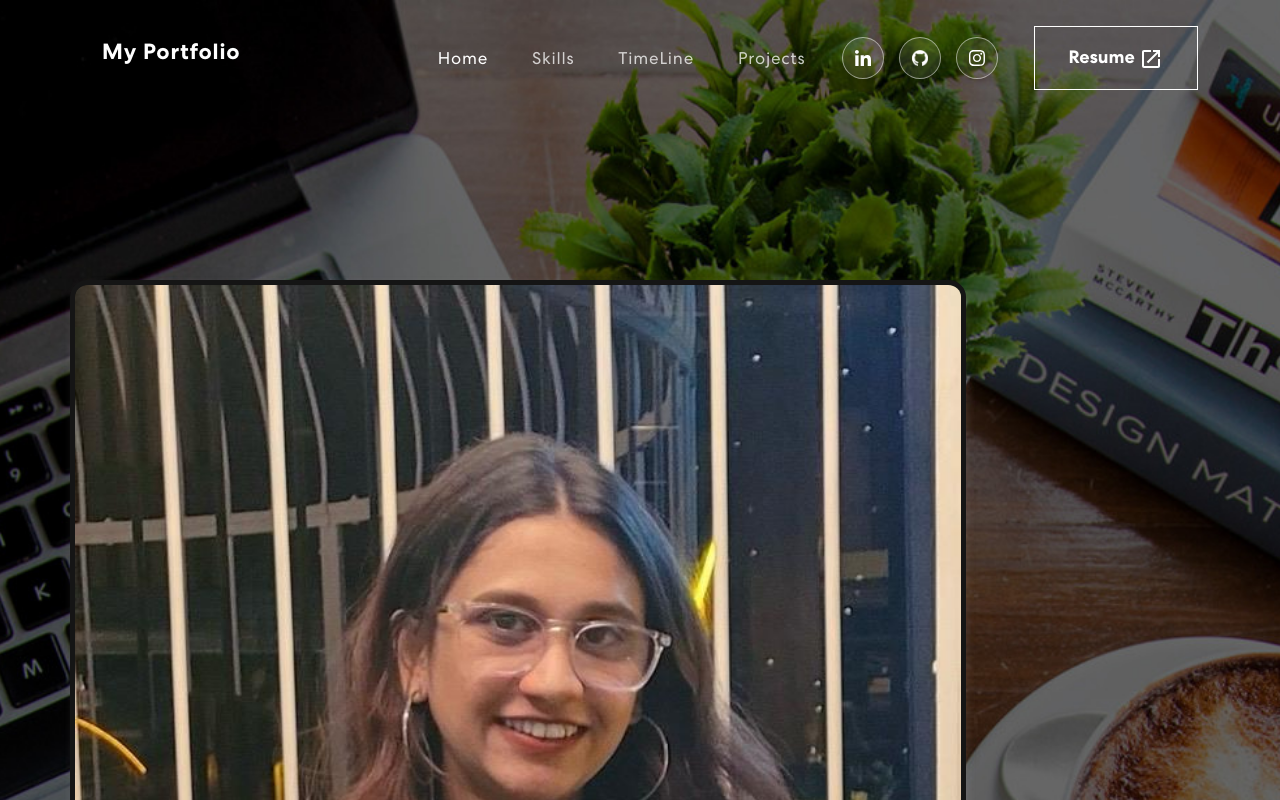
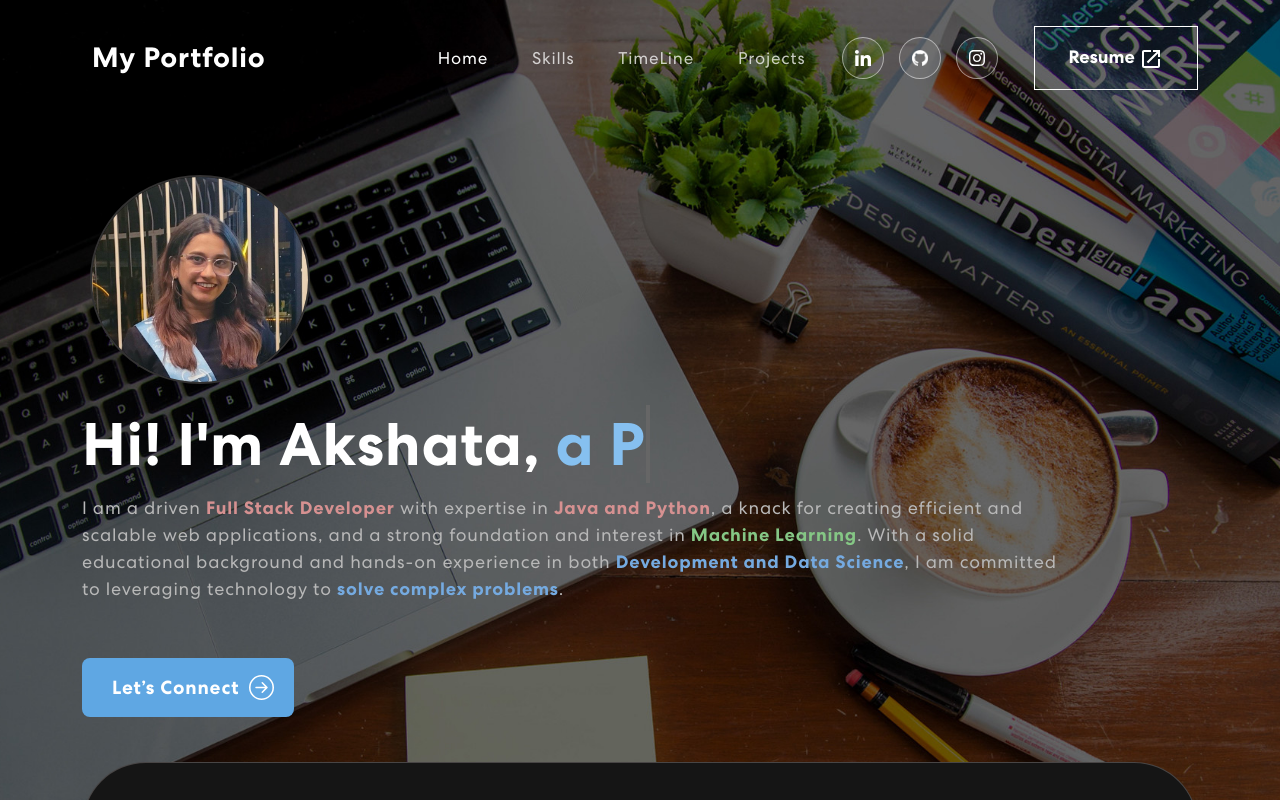
Before and after one commit to disha3006/My-Portfolio, a React (Create React App) app: page / in a window 1280 px wide. Shown: the top 800 px of the page. Built offline with nearby package versions, Linux system fonts and the light colour scheme.

Commit message:
Update App.css

```diff
--- a/src/App.css
+++ b/src/App.css
@@ -14,6 +14,7 @@
 	src: url('./assets/font/CentraNo2-Book.ttf');
 	font-weight: 400;
 }
+@import url('https://fonts.googleapis.com/css2?family=Inter:wght@100..900&display=swap');
 
 /************ Default Css ************/
 * {
@@ -268,22 +269,23 @@ nav.navbar .navbar-toggler[aria-expanded="true"] .navbar-toggler-icon {
 .tagline {
   font-weight: 700;
   letter-spacing: 0.8px;
-  padding: 6px 10px;
+  /* padding: 6px 10px; */
   /* background: linear-gradient(90.21deg, rgba(128, 127, 128, 0.687) -5.91%, rgba(63, 63, 64, 0.703) 111.58%); */
   /* border: 0.5px solid rgba(255, 255, 255, 0.5); */
-  font-size: 22px;
+  font-size: 28px;
+  margin-top: 10px;
   margin-left: 10px;
   margin-bottom: 12px;
 }
 
 /************ Banner Css ************/
 .banner {
-  margin-top: 0;
   padding: 260px 0 100px 0;
   background-image: url('./assets/img/background2.jpeg');
   background-position: top center;
   background-size: cover;
   background-repeat: no-repeat;
+  position: relative; /* Added for SVG positioning */
 }
 
 .banner h1 {
@@ -313,7 +315,7 @@ nav.navbar .navbar-toggler[aria-expanded="true"] .navbar-toggler-icon {
 .banner button svg {
   font-size: 25px;
   margin-left: 10px;
-  color: #dde2e7;
+  color: #ffffff;
   transition: 0.3s ease-in-out;
   line-height: 1;
 }
@@ -322,17 +324,18 @@ nav.navbar .navbar-toggler[aria-expanded="true"] .navbar-toggler-icon {
   margin-left: 25px;
 
 }
-/* .banner img {
-  animation: updown 3s linear infinite;
-} */
+.banner img {
+  width: 220px;
+  border-radius: 50%;
+  margin-left: 90px;
+  margin-bottom: 30px;
+  margin-top: -65px;
+  border: 2px solid #333232;
+}
 
-.banner img {
-  width: 70%;
-  box-shadow: 2px 4px 8px rgba(238, 230, 230, 0.1);
-  border-radius: 2%;
-  margin-top: 40px;;
-  margin-left: 70px;
-  border: 5px solid #151515;
+.txt-rotate {
+  display: inline;
+  max-width: 300px; /* Adjust this value to fit your design */
 }
 
 @keyframes updown {
@@ -350,48 +353,134 @@ nav.navbar .navbar-toggler[aria-expanded="true"] .navbar-toggler-icon {
   border-right: 0.08em solid #666;
   color: #86c0f0;
 }
-@keyframes circle-animation {
-  0% {
-    transform: scale(0);
-    opacity: 1;
-  }
-  70% {
-    transform: scale(1.5);
-    opacity: 0.7;
-  }
-  100% {
-    transform: scale(2);
-    opacity: 0;
-  }
+/* Highlighting Effects */
+/* Highlighting Effects */
+.highlight-1,
+.highlight-2,
+.highlight-3 {
+  display: inline-block;
+  animation: popHighlight 1s  ease-out;
+}
+
+.highlight-1 {
+  color: rgb(214, 145, 145); /* Tomato */
+  animation-delay: 0s;
+  font-weight:bolder;
+}
+
+.highlight-2 {
+  color: #85c785; /* LimeGreen */
+  animation-delay: 1s;
+  font-weight:bolder;
+}
+
+.highlight-3 {
+  color: #75aae0; /* DodgerBlue */
+  animation-delay: 2s;
+  font-weight:bolder;
 }
 
 .connect-button {
   position: relative;
+  align-items: center; /* Center align items */
+  background: #5fa7e3;
+  color: #fff;
+  font-size: 18px;
+  font-weight: 500;
   overflow: hidden;
+  transition: all 0.3s ease;
+  padding: 10px 20px;
+  border-radius: 8px;
+  height: 59px;
 }
 
 .connect-button .highlight {
+  display: inline-flex;
   position: relative;
   z-index: 1;
+  text-decoration: none;
+  transition: color 0.3s ease;
+}
+
+.connect-button:hover .highlight {
+  color: rgb(53, 106, 150); /* Change to highlight color */
+}
+
+.connect-button a {
+  position: relative;
+  display: flex;
+  margin-left: 10px;
+  color: #fff;
+  text-decoration: none;
+  transition: all 0.3s ease;
+}
+
+.connect-button:hover a {
+  transform: translateX(5px); /* Example animation on hover */
+  color: #3b688d;
 }
 
 .connect-button::before {
   content: "";
   position: absolute;
+  width: 100%;
+  height: 100%;
+  background-color: rgba(255, 255, 255, 0.2);
+  top: 0;
+  left: 50%;
+  transform: translateX(-50%);
+  z-index: 0;
+  transition: all 0.3s ease;
+  border-radius: 8px;
+  opacity: 0;
+}
+
+.connect-button:hover::before {
+  height: 190%; /* Example highlight effect */
+  width: 120%;
+  opacity: 1;
+}
+
+.highlight-container {
+  position: relative;
+  display: inline-block;
+  margin-top: -20px;
+  margin-bottom: 10px;
+}
+
+/* .highlight {
+  position: relative;
+  z-index: 1;
+  padding: 0 8px;
+} */
+
+.connect-button::before {
+  content: '';
+  position: absolute;
   top: 50%;
-  right: 50%;
-  width: 100px;
-  height: 100px;
-  background: rgba(255, 255, 255, 0.495);
+  left: 50%;
+  width: 0;
+  height: 0;
+  background-color: transparent;
   border-radius: 50%;
-  transform: translate(-50%, -50%);
-  animation: circle-animation 1.5s infinite;
+  transition: width 0.4s ease, height 0.4s ease;
 }
+
+.connect-button:hover::before {
+  width: 300%;
+  height: 300%;
+  top: -100%;
+  left: -100%;
+  background-color: rgba(255, 255, 255, 0.2);
+}
+
+
 
 /************ Skills Css ************/
 .skill {
   padding: 0 0 50px 0;
   position: relative;
+
 }
 .skill-bx {
   background: #151515;
@@ -615,7 +704,7 @@ margin-top: 40px;
 
 /************ Projects Css ************/
 .contact {
-  background: linear-gradient(90.21deg, #4b213ae2 -5.91%, #1c1637db 111.58%);
+  background: linear-gradient(90.21deg, #1C1C1C -5.91%, #0d0d0d 111.58%);
   padding: 60px 0 200px 0;
 }
 .contact img {
@@ -624,6 +713,7 @@ margin-top: 40px;
 .contact h2 {
 	font-size: 45px;
 	font-weight: 700;
+  color: #88ba98;
   margin-bottom: 30px;
 }
 .contact .px-1 {
@@ -664,11 +754,11 @@ margin-top: 40px;
 }
 .contact form button {
   font-weight: 700;
-  color: #343030;
-  background-color: #fff;
+  color: #221e1e;
+  background-color: #88ba98;
   padding: 14px 48px;
   font-size: 18px;
-  margin-top: 25px;
+  margin-top: 45px;
   border-radius: 0;
   position: relative;
   transition: 0.3s ease-in-out;
@@ -682,7 +772,7 @@ margin-top: 40px;
 }
 .contact form button::before {
   content: "";
-  background: #261e28;
+  background: #516f5b;
   border: 1px solid #121212;
   width: 0;
   height: 100%;
@@ -698,48 +788,45 @@ margin-top: 40px;
 
 /************ Footer Css ************/
 
-/* .footer p {
-  margin: 0;
-  padding: 0.5em 0;
-} */
 .footer .contact-us p {
-  font-size: 16px;
+  font-size: 18px;
   line-height: 1.5;
   margin: 0;
-  padding: 0.2em 0;
+  text-align: left;
+  padding: 0.5em 0;
 }
 
 .footer .contact-us a {
-  color: #dde2e7;
+  color: #e6eee8;
   text-decoration: none;
 }
 
 .footer .contact-us a:hover {
   text-decoration: underline;
-  color: #ac71b4;
+  color: #85acdc;
 }
 
 .footer .text-center {
   text-align: center;
 }
 .footer {
-  padding: 0 0 50px 0;
+  padding: 50px 0 50px 0;
   /* background-image: url('./assets/img/footer-bg.png'); */
-  background-color: #200227;
+  background-color: #333333;
   /* background: linear-gradient(90.21deg, #44233be2 -5.91%, #271f45db 111.58%);; */
   background-position: center center;
   background-size: cover;
   background-repeat: no-repeat;
 }
-.footer {
-  padding: 20px 0;
-}
 
 .footer p {
   margin: 0;
   padding: 0.5em 0;
+  color: #eaf1ec;
 }
-
+.contact-me {
+  font-size: 300px;
+}
 .footer a {
   color: inherit;
   text-decoration: none;
@@ -747,6 +834,7 @@ margin-top: 40px;
 
 .footer .social-icon {
   margin-bottom: 1em;
+  color: #ffffff;
 }
 
 .footer .text-center {
@@ -755,10 +843,13 @@ margin-top: 40px;
 
 .footer .text-sm-start {
   text-align: left;
+  color: #ffffff;
 }
 
 .footer .text-sm-end {
   text-align: right;
+  color: #ffffff;
+
 }
 
 .footer-logo {
@@ -772,73 +863,13 @@ margin-top: 40px;
   }
 }
 
-.newsletter-bx {
-  background: #FFFFFF;
-  border-radius: 55px;
-  color: #121212;
-  padding: 85px 125px;
-  margin-bottom: 80px;
-  margin-top: -122px;
-}
-.newsletter-bx h3 {
-  font-weight: 700;
-  letter-spacing: 0.5px;
-  line-height: 1.2em;
-}
-.new-email-bx {
-  background: #fff;
-  padding: 5px;
-  border-radius: 20px;
-  position: relative;
-  z-index: 0;
-  display: flex;
-  align-items: center;
-}
-.new-email-bx::before {
-  content: "";
-  background: linear-gradient(90.21deg, #AA367C -5.91%, #4A2FBD 111.58%);
-  border-radius: 20px;
-  position: absolute;
-  z-index: -1;
-  top: -1px;
-  left: -1px;
-  bottom: -1px;
-  right: -1px;
-}
-.new-email-bx::after {
-  content: "";
-  background: #fff;
-  border-radius: 20px;
-  position: absolute;
-  z-index: -1;
-  top: 0;
-  left: 0;
-  bottom: 0;
-  right: 0;
-}
-.new-email-bx input {
-  width: 100%;
-  color: #121212;
-  font-weight: 500;
-  background: transparent;
-  border: 0;
-  padding: 0 15px;
-}
-.new-email-bx button {
-  background: linear-gradient(90.21deg, #AA367C -5.91%, #4A2FBD 111.58%);
-  padding: 20px 65px;
-  color: #fff;
-  font-weight: 500;
-  letter-spacing: 0.5px;
-  border-radius: 18px;
-}
 .footer img {
   width: 26%;
 }
 .footer p {
   font-weight: 400;
   font-size: 14px;
-  color: #B8B8B8;
+  color: #ffffff;
   letter-spacing: 0.5px;
   margin-top: 20px;
 }
@@ -867,6 +898,10 @@ margin-top: 40px;
 
   .banner p {
     font-size: 16px;
+  }
+  .banner img{
+    width: 60%;
+    align-self: center;
   }
 
   .banner button {
@@ -930,6 +965,7 @@ margin-top: 40px;
   .banner p {
     font-size: 17px;
   }
+
 
   .banner button {
     font-size: 18px;
```
